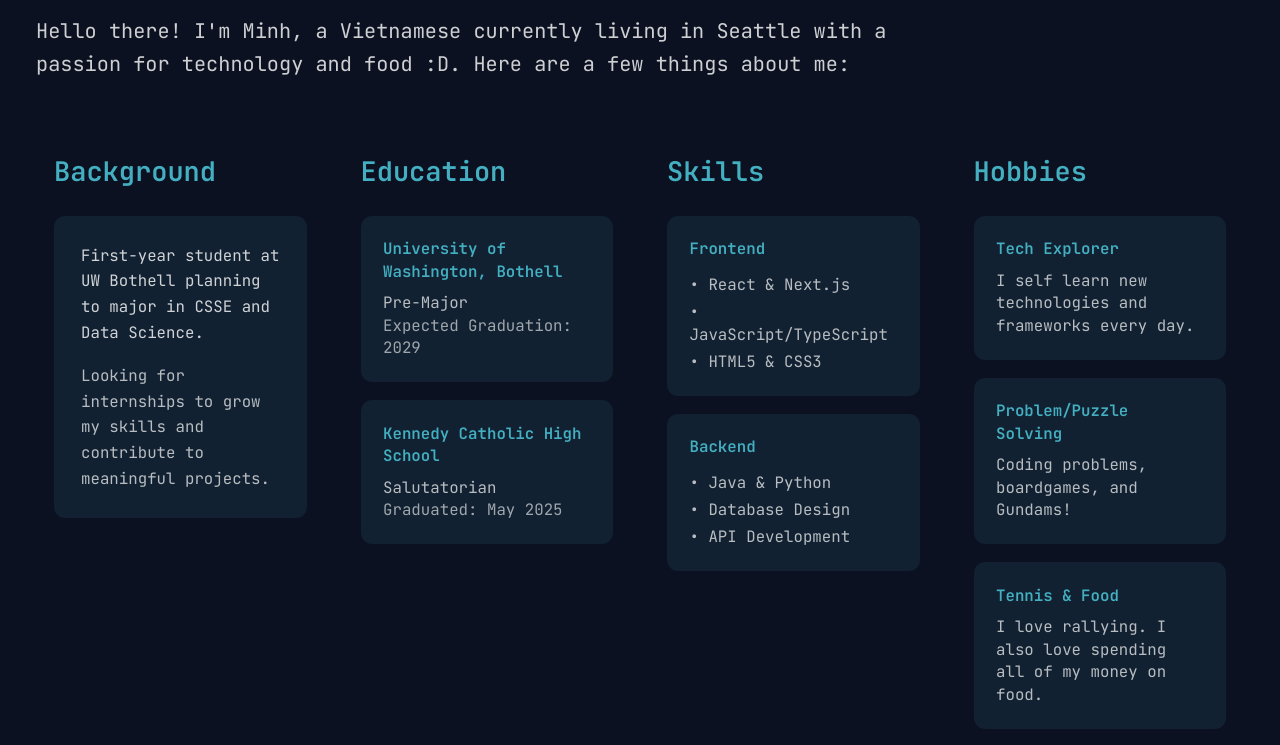
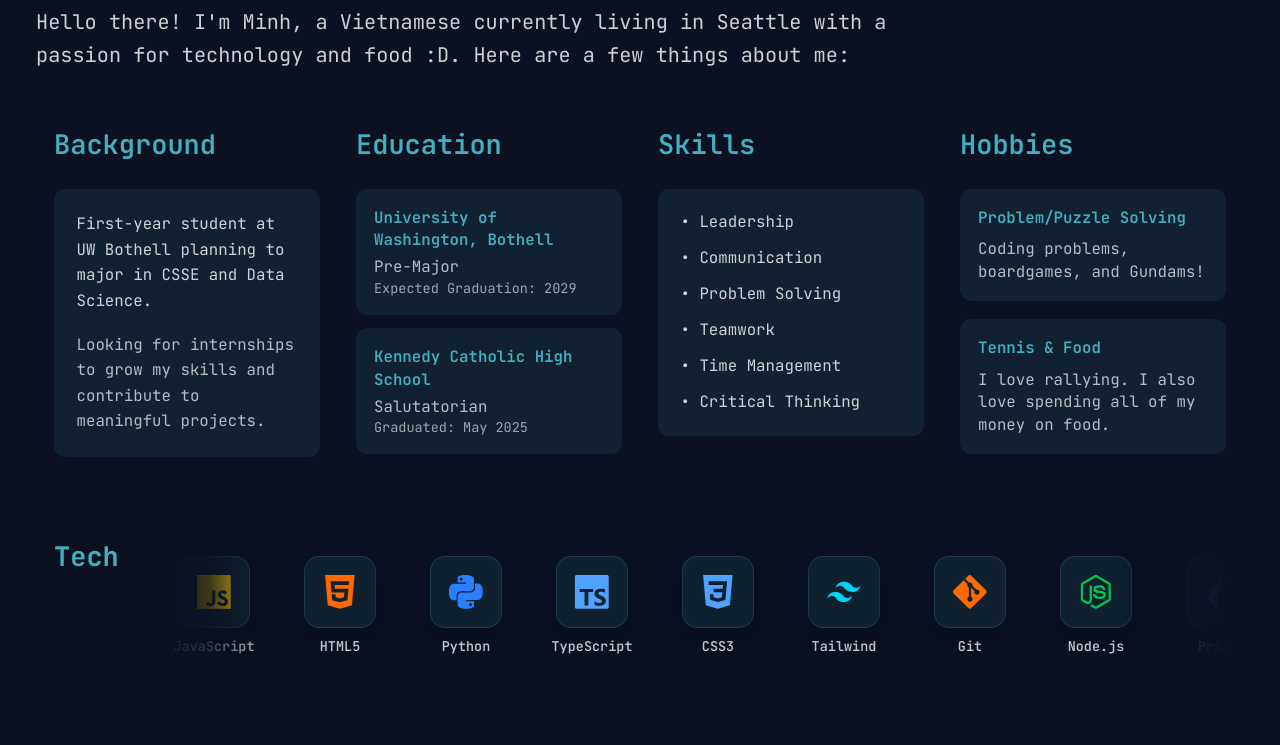
Before and after one commit to minhmai7/minh-portfolio, a Next.js app: page / in a window 1280 px wide. Shown: the part 1100-1845 px from the top of the page. Built offline with nearby package versions, Linux system fonts and the light colour scheme.

Commit message:
Update About Me page, add a Tech Stack

```diff
--- a/app/page.jsx
+++ b/app/page.jsx
@@ -10,6 +10,8 @@ import { Mail, Phone, MapPin } from "lucide-react";
 import { motion, AnimatePresence } from "framer-motion";
 import emailjs from '@emailjs/browser';
 import Social from "@/components/Social";
+import TechStack from "@/components/TechStack";
+import Skills from "@/components/Skills";
 import { FaCoffee } from "react-icons/fa";
 
 // Typing Animation Component
@@ -41,8 +43,6 @@ const TypingAnimation = ({ text, delay = 0, showCursor = true }) => {
 const animations = {
   fadeInUp: { initial: { opacity: 0, y: 60 }, animate: { opacity: 1, y: 0 }, transition: { duration: 0.6, ease: "easeOut" } },
   fadeInDown: { initial: { opacity: 0, y: -30 }, animate: { opacity: 1, y: 0 }, transition: { duration: 0.6, ease: "easeOut" } },
-  fadeInLeft: { initial: { opacity: 0, x: -50 }, animate: { opacity: 1, x: 0 }, transition: { duration: 0.6, ease: "easeOut" } },
-  fadeInRight: { initial: { opacity: 0, x: 50 }, animate: { opacity: 1, x: 0 }, transition: { duration: 0.6, ease: "easeOut" } },
   staggerContainer: { initial: { opacity: 0 }, animate: { opacity: 1, transition: { staggerChildren: 0.15, delayChildren: 0.3 } } },
   staggerItem: { initial: { opacity: 0, y: 30 }, animate: { opacity: 1, y: 0 } },
   heroStagger: { initial: { opacity: 0 }, animate: { opacity: 1, transition: { staggerChildren: 0.3, delayChildren: 0.2 } } },
@@ -105,15 +105,15 @@ const Home = () => {
   }, []);
 
   return (
-   <section id="hero-section" className="pt-24 pb-12 xl:pt-32 xl:pb-0 min-h-screen">
-      <div className="container mx-auto min-h-screen">
+    <>
+      <section id="hero-section" className="pt-24 pb-12 xl:pt-32 xl:pb-0 min-h-screen">
+        <div className="container mx-auto min-h-screen">
         <motion.div
           className="flex flex-col xl:flex-row items-center justify-between xl:pt-8 xl:pb-24 gap-8"
           initial="initial"
           animate="animate"
           variants={animations.heroStagger}
         >
-          {/* Main text */}
           <motion.div
             className="order-2 xl:order-none text-center xl:text-left"
             variants={animations.staggerItem}
@@ -178,18 +178,8 @@ const Home = () => {
               </div>
             </motion.div>
           </motion.div>
-          {/* photo
-          <motion.div
-            className="order-1 xl:order-none mb-8 xl:mb-0"
-            variants={animations.heroFadeInUp}
-          >
-            <div className="w-[298px] h-[298px] xl:w-[498px] xl:h-[498px] bg-accent/20 rounded-full flex items-center justify-center">
-              photo
-            </div>
-          </motion.div>
         </motion.div>
 
-        {/* Scroll Indicator with visibility control */}
         <AnimatePresence>
           {showScrollIndicator && (
             <motion.div
@@ -213,7 +203,6 @@ const Home = () => {
                 const aboutSection = document.getElementById('about-section');
                 aboutSection?.scrollIntoView({ behavior: 'smooth' });
               }}>
-                {/* Multiple chevrons for enhanced effect */}
                 <motion.div
                   className="flex flex-col items-center space-y-1"
                   animate={{
@@ -245,26 +234,25 @@ const Home = () => {
             </motion.div>
           )}
         </AnimatePresence>
-        </motion.div>
-      </div>
+        </div>
+      </section>
 
-        {/* About Section */}
         <motion.section
           id="about-section"
-          className="min-h-screen py-8"
+          className="min-h-screen py-8 items-center"
           initial="initial"
           whileInView="animate"
           viewport={{ amount: 0.3, once: true }}
           variants={animations.staggerContainer}
         >
-          <div className="container mx-auto min-h-screen">
-            <div className="max-w-7xl mx-auto space-y-16 w-full px-4">
+          <div className="container mx-auto">
+            <div className="max-w-7xl mx-auto space-y-12 w-full px-4">
               <motion.div
                 className="text-left -ml-4"
                 variants={animations.staggerItem}
               >
                 <motion.h1
-                  className="h1 mb-8"
+                  className="h1 mb-6"
                   variants={animations.fadeInDown}
                 >
                   About <motion.span
@@ -282,21 +270,19 @@ const Home = () => {
                 </motion.p>
               </motion.div>
 
-              {/* 4 Column Layout */}
               <motion.div
-                className="grid md:grid-cols-4 gap-8 lg:gap-12"
+                className="grid md:grid-cols-2 xl:grid-cols-4 gap-6 lg:gap-8"
                 variants={animations.staggerContainer}
                 initial="initial"
                 whileInView="animate"
                 viewport={{ amount: 0.1 }}
               >
-                {/* Background Column */}
                 <motion.div
                   className="space-y-6"
                   variants={animations.staggerItem}
                 >
                   <h2 className="text-2xl font-semibold text-accent mb-6">Background</h2>
-                  <div className="bg-accent/10 p-6 rounded-lg space-y-4">
+                  <div className="bg-accent/10 p-5 rounded-lg space-y-4">
                     <p className="text-white/80 text-sm leading-relaxed">
                       First-year student at UW Bothell planning to major in CSSE and Data Science.
                     </p>
@@ -306,79 +292,62 @@ const Home = () => {
                   </div>
                 </motion.div>
 
-                {/* Education Column */}
                 <motion.div
                   className="space-y-6"
                   variants={animations.staggerItem}
                 >
                   <h2 className="text-2xl font-semibold text-accent mb-6">Education</h2>
-                  <div className="space-y-4">
-                    <div className="bg-accent/10 p-5 rounded-lg">
-                      <h3 className="text-sm font-semibold text-accent mb-2">University of Washington, Bothell</h3>
+                  <div className="space-y-3">
+                    <div className="bg-accent/10 p-4 rounded-lg">
+                      <h3 className="text-sm font-semibold text-accent mb-1">University of Washington, Bothell</h3>
                       <p className="text-white/70 text-sm">Pre-Major</p>
-                      <p className="text-white/60 text-sm">Expected Graduation: 2029</p>
+                      <p className="text-white/60 text-xs">Expected Graduation: 2029</p>
                     </div>
-                    <div className="bg-accent/10 p-5 rounded-lg">
-                      <h3 className="text-sm font-semibold text-accent mb-2">Kennedy Catholic High School</h3>
+                    <div className="bg-accent/10 p-4 rounded-lg">
+                      <h3 className="text-sm font-semibold text-accent mb-1">Kennedy Catholic High School</h3>
                       <p className="text-white/70 text-sm">Salutatorian</p>
-                      <p className="text-white/60 text-sm">Graduated: May 2025</p>
+                      <p className="text-white/60 text-xs">Graduated: May 2025</p>
                     </div>
                   </div>
                 </motion.div>
 
-                {/* Skills Column */}
                 <motion.div
-                  className="space-y-6"
                   variants={animations.staggerItem}
                 >
-                  <h2 className="text-2xl font-semibold text-accent mb-6">Skills</h2>
-                  <div className="space-y-4">
-                    <div className="bg-accent/10 p-5 rounded-lg">
-                      <h3 className="text-sm font-semibold text-accent mb-3">Frontend</h3>
-                      <ul className="text-white/70 text-sm space-y-1">
-                        <li>• React & Next.js</li>
-                        <li>• JavaScript/TypeScript</li>
-                        <li>• HTML5 & CSS3</li>
-                      </ul>
-                    </div>
-                    <div className="bg-accent/10 p-5 rounded-lg">
-                      <h3 className="text-sm font-semibold text-accent mb-3">Backend</h3>
-                      <ul className="text-white/70 text-sm space-y-1">
-                        <li>• Java & Python</li>
-                        <li>• Database Design</li>
-                        <li>• API Development</li>
-                      </ul>
-                    </div>
-                  </div>
+                  <Skills />
                 </motion.div>
 
-                {/* Hobbies Column */}
                 <motion.div
                   className="space-y-6"
                   variants={animations.staggerItem}
                 >
                   <h2 className="text-2xl font-semibold text-accent mb-6">Hobbies</h2>
                   <div className="space-y-4">
-                    <div className="bg-accent/10 p-5 rounded-lg">
-                      <h3 className="text-sm font-semibold text-accent mb-2">Tech Explorer</h3>
-                      <p className="text-white/70 text-sm">I self learn new technologies and frameworks every day.</p>
-                    </div>
-                    <div className="bg-accent/10 p-5 rounded-lg">
+                    <div className="bg-accent/10 p-4 rounded-lg">
                       <h3 className="text-sm font-semibold text-accent mb-2">Problem/Puzzle Solving</h3>
                       <p className="text-white/70 text-sm">Coding problems, boardgames, and Gundams!</p>
                     </div>
-                    <div className="bg-accent/10 p-5 rounded-lg">
+                    <div className="bg-accent/10 p-4 rounded-lg">
                       <h3 className="text-sm font-semibold text-accent mb-2">Tennis & Food</h3>
                       <p className="text-white/70 text-sm">I love rallying. I also love spending all of my money on food. </p>
                     </div>
                   </div>
                 </motion.div>
               </motion.div>
+
+              <motion.div
+                initial={{ opacity: 0, y: 30 }}
+                whileInView={{ opacity: 1, y: 0 }}
+                transition={{ duration: 0.8, delay: 0.4 }}
+                viewport={{ once: true }}
+                className="bg-background/5 rounded-2xl border-accent/10 overflow-hidden"
+              >
+                <TechStack />
+              </motion.div>
             </div>
           </div>
         </motion.section>
 
-        {/* Projects Section */}
         <motion.section
           id="projects-section"
           className="min-h-screen bg-background scroll-mt-[120]"
@@ -436,7 +405,6 @@ const Home = () => {
                 }}
                 viewport={{ once: true }}
               >
-                {/* Project 1 */}
                 <motion.div
                   className="group bg-accent/10 rounded-xl overflow-hidden hover:bg-accent/20 transition-all duration-500 hover:shadow-2xl hover:shadow-accent/20"
                   initial={{ opacity: 0, y: 80, scale: 0.9 }}
@@ -521,7 +489,6 @@ const Home = () => {
                   </motion.div>
                 </motion.div>
 
-                {/* Project 2 */}
                 <motion.div
                   className="group bg-accent/10 rounded-xl overflow-hidden hover:bg-accent/20 transition-all duration-500 hover:shadow-2xl hover:shadow-accent/20"
                   initial={{ opacity: 0, y: 80, scale: 0.9 }}
@@ -606,7 +573,6 @@ const Home = () => {
                   </motion.div>
                 </motion.div>
 
-                {/* Project 3 */}
                 <motion.div
                   className="group bg-accent/10 rounded-xl overflow-hidden hover:bg-accent/20 transition-all duration-500 hover:shadow-2xl hover:shadow-accent/20"
                   initial={{ opacity: 0, y: 80, scale: 0.9 }}
@@ -703,7 +669,6 @@ const Home = () => {
           </div>
         </motion.section>
 
-        {/* Contact Section */}
         <motion.section
           id="contact-section"
           className="min-h-screen py-6 bg-background"
@@ -742,7 +707,6 @@ const Home = () => {
                 whileInView="animate"
                 viewport={{ amount: 0.1, once: true }}
               >
-                {/* Contact Form */}
                 <motion.div
                   className="order-2 lg:order-1"
                   variants={animations.fadeInLeft}
@@ -885,7 +849,6 @@ const Home = () => {
                   </motion.form>
                 </motion.div>
 
-                {/* Contact Information */}
                 <motion.div
                   className="order-1 lg:order-2 space-y-8"
                   variants={animations.fadeInRight}
@@ -956,7 +919,6 @@ const Home = () => {
           </div>
         </motion.section>
 
-        {/* Footer */}
         <footer className="py-12 border-t border-accent/20">
           <div className="container mx-auto text-center">
             <p className="text-white/60">
@@ -967,7 +929,7 @@ const Home = () => {
             </p>
           </div>
         </footer>
-   </section>
+    </>
   );
 };
 
--- /dev/null
+++ b/components/Skills.jsx
@@ -0,0 +1,27 @@
+import React from 'react';
+
+const Skills = () => {
+    const skills = [
+        'Leadership',
+        'Communication',
+        'Problem Solving',
+        'Teamwork',
+        'Time Management',
+        'Critical Thinking'
+    ];
+
+    return (
+        <div className="space-y-6">
+            <h2 className="text-2xl font-semibold text-accent mb-6">Skills</h2>
+            <div className="bg-accent/10 p-5 rounded-lg space-y-3">
+                {skills.map((skill, index) => (
+                    <div key={index} className="text-white/80 text-sm">
+                        • {skill}
+                    </div>
+                ))}
+            </div>
+        </div>
+    );
+};
+
+export default Skills;
--- /dev/null
+++ b/components/TechStack.jsx
@@ -0,0 +1,120 @@
+import React from 'react';
+import {
+    SiReact,
+    SiNextdotjs,
+    SiJavascript,
+    SiHtml5,
+    SiPython,
+    SiTypescript,
+    SiCss3,
+    SiTailwindcss,
+    SiGit,
+    SiNodedotjs,
+    SiPrisma,
+    SiPostgresql
+} from 'react-icons/si';
+
+const TechStack = () => {
+    const technologies = [
+        { name: 'React', icon: SiReact, color: 'text-blue-400' },
+        { name: 'Next.js', icon: SiNextdotjs, color: 'text-white' },
+        { name: 'JavaScript', icon: SiJavascript, color: 'text-yellow-400' },
+        { name: 'HTML5', icon: SiHtml5, color: 'text-orange-500' },
+        { name: 'Python', icon: SiPython, color: 'text-blue-500' },
+        { name: 'TypeScript', icon: SiTypescript, color: 'text-blue-400' },
+        { name: 'CSS3', icon: SiCss3, color: 'text-blue-400' },
+        { name: 'Tailwind', icon: SiTailwindcss, color: 'text-cyan-400' },
+        { name: 'Git', icon: SiGit, color: 'text-orange-500' },
+        { name: 'Node.js', icon: SiNodedotjs, color: 'text-green-500' },
+        { name: 'Prisma', icon: SiPrisma, color: 'text-blue-400' },
+        { name: 'PostgreSQL', icon: SiPostgresql, color: 'text-blue-600' },
+    ];
+
+    return (
+        <div className="w-full py-6">
+            <div className="flex gap-8">
+                {/* Tech Stack Title */}
+                <div className="flex-shrink-0">
+                    <h3 className="text-2xl font-bold text-accent flex">Tech</h3>
+                </div>
+
+                {/* Conveyor Container */}
+                <div className="flex-1 overflow-hidden relative">
+                    <div className="relative overflow-x-hidden overflow-y-visible py-4">
+                        <div
+                            className="flex gap-8 animate-scroll"
+                            style={{ width: `${technologies.length * 112 * 2}px` }}
+                        >
+                            {/* First set */}
+                            {technologies.map((tech, index) => {
+                                const IconComponent = tech.icon;
+                                return (
+                                    <div
+                                        key={`first-${index}`}
+                                        className="flex flex-col items-center justify-center space-y-2 flex-shrink-0 w-20"
+                                    >
+                                        <div className="w-16 h-16 bg-accent/10 rounded-xl shadow-lg flex items-center justify-center mb-2 hover:scale-110 transition-transform duration-300 border border-accent/20 hover:bg-accent/20">
+                                            <IconComponent className={`text-3xl ${tech.color}`} />
+                                        </div>
+                                        <p className="text-xs font-medium text-white/80 whitespace-nowrap text-center">{tech.name}</p>
+                                    </div>
+                                );
+                            })}
+                            {/* Second set for loop */}
+                            {technologies.map((tech, index) => {
+                                const IconComponent = tech.icon;
+                                return (
+                                    <div
+                                        key={`second-${index}`}
+                                        className="flex flex-col items-center justify-center space-y-2 flex-shrink-0 w-20"
+                                    >
+                                        <div className="w-16 h-16 bg-accent/10 rounded-xl shadow-lg flex items-center justify-center mb-2 hover:scale-110 transition-transform duration-300 border border-accent/20 hover:bg-accent/20">
+                                            <IconComponent className={`text-3xl ${tech.color}`} />
+                                        </div>
+                                        <p className="text-xs font-medium text-white/80 whitespace-nowrap text-center">{tech.name}</p>
+                                    </div>
+                                );
+                            })}
+                            {/* Third set because why not */}
+                            {technologies.map((tech, index) => {
+                                const IconComponent = tech.icon;
+                                return (
+                                    <div
+                                        key={`third-${index}`}
+                                        className="flex flex-col items-center justify-center space-y-2 flex-shrink-0 w-20"
+                                    >
+                                        <div className="w-16 h-16 bg-accent/10 rounded-xl shadow-lg flex items-center justify-center mb-2 hover:scale-110 transition-transform duration-300 border border-accent/20 hover:bg-accent/20">
+                                            <IconComponent className={`text-3xl ${tech.color}`} />
+                                        </div>
+                                        <p className="text-xs font-medium text-white/80 whitespace-nowrap text-center">{tech.name}</p>
+                                    </div>
+                                );
+                            })}
+                        </div>
+                    </div>
+                    {/* Fading */}
+                    <div className="absolute left-0 top-0 w-24 h-full bg-gradient-to-r from-background via-background/80 to-transparent pointer-events-none z-10"></div>
+                    <div className="absolute right-0 top-0 w-24 h-full bg-gradient-to-l from-background via-background/80 to-transparent pointer-events-none z-10"></div>
+                </div>
+            </div>
+
+            <style jsx>{`
+                .animate-scroll {
+                    animation: scroll 35s linear infinite;
+                    will-change: transform;
+                }
+
+                @keyframes scroll {
+                    0% {
+                        transform: translateX(0);
+                    }
+                    100% {
+                        transform: translateX(-50%);
+                    }
+                }
+            `}</style>
+        </div>
+    );
+};
+
+export default TechStack;
```
Also changed, not shown: next.config.mjs (+16 -1 lines).
